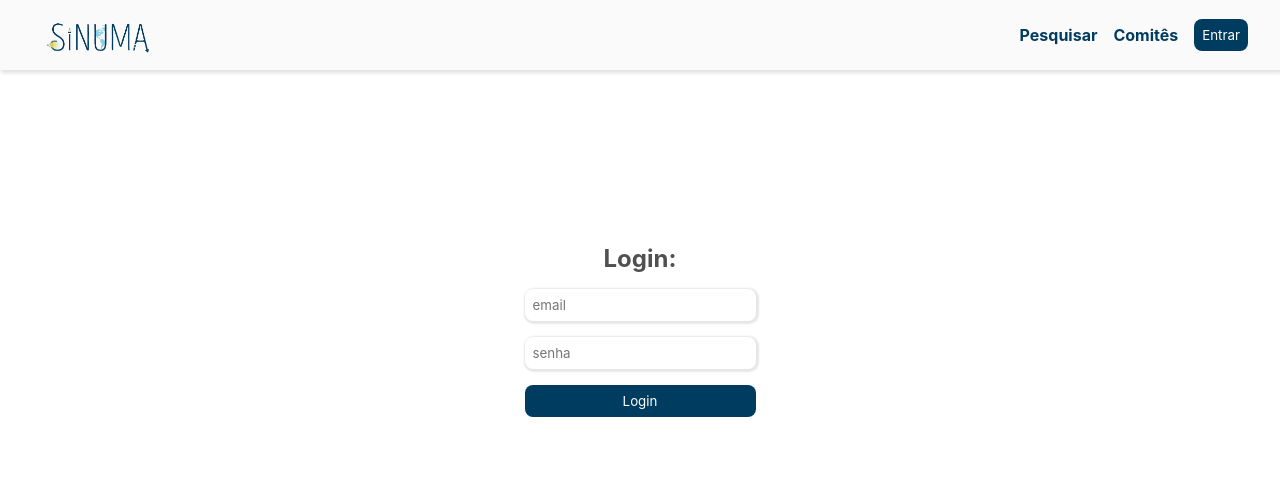
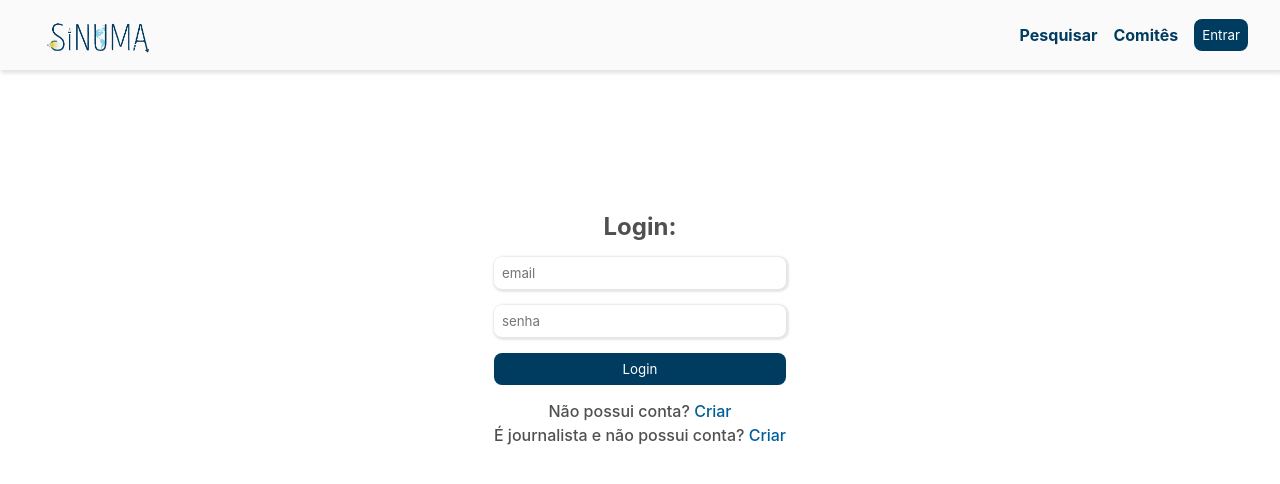
Before and after one commit to Vitoudi/simjopa, a Next.js app in the folder client/: page /login in a window 1280 px wide. Shown: the top 484 px of the page. Built offline with nearby package versions, Linux system fonts and the light colour scheme; no server answers.

Commit message:
fix login and sign up form

```diff
--- a/client/globalContext/auth/AuthContext.tsx
+++ b/client/globalContext/auth/AuthContext.tsx
@@ -14,7 +14,7 @@ export interface AuthContextData {
   loginUser: (email: string, password: string) => Promise<LoginResponse>;
   getUserAuthToken: () => string | null;
   signUpUser: (info: CreateUserDto) => Promise<LoginResponse>;
-  signUpJournalist: (info: CreateJournalistDto) => Promise<void>;
+  signUpJournalist: (info: CreateJournalistDto) => Promise<LoginResponse>;
 }
 
 
@@ -91,10 +91,19 @@ export default function AuthContextProvider({ children }: PropsWithChildren<{}>)
 
     }
 
-    async function signUpJournalist(info: CreateJournalistDto) {
-      const signUpJournalistRes = await makeRequestToSignUpJournalist(info);
+    async function signUpJournalist(info: CreateJournalistDto): Promise<LoginResponse> {
 
-      handleSignUpResponse(signUpJournalistRes);
+         try {
+           const res = await makeRequestToSignUpJournalist(
+             info
+           );
+           handleSignUpResponse(res);
+           return { success: true, msg: "Ok" };
+         } catch (err) {
+           const errMsg = getErrorMsgFromErrorObj(err);
+           return { success: false, msg: errMsg };
+         }
+
     }
 
     useEffect(() => {
--- a/client/pages/login/Login.module.css
+++ b/client/pages/login/Login.module.css
@@ -4,3 +4,8 @@
     justify-content: center;
     min-height: 65vh;
 }
+
+.form-options-container {
+    margin-top: 1rem;
+
+}
--- a/client/pages/login/index.tsx
+++ b/client/pages/login/index.tsx
@@ -4,7 +4,8 @@ import { AuthContext } from '../../globalContext/auth/AuthContext';
 import FormContainer from '../../sheredComponents/FormContainer/FormContainer';
 import Input from '../../sheredComponents/Input/Input';
 import styles from "./Login.module.css";
-
+import Link from "next/link";
+import BottomFormMsg from '../../sheredComponents/BottomFormMsg/BottomFromMsg';
 
 
 interface Props {
@@ -51,7 +52,13 @@ export default function LoginPage({}: Props): ReactElement {
 
     return (
       <div className={styles["page"]}>
-        <FormContainer errorMsg={errorMsg} submitButtonText="Login" shouldShowDefaultSubmitButton={true} title="Login:" onSubmit={handleSubmit}>
+        <FormContainer
+          errorMsg={errorMsg}
+          submitButtonText="Login"
+          shouldShowDefaultSubmitButton={true}
+          title="Login:"
+          onSubmit={handleSubmit}
+        >
           <Input
             type="text"
             placeholder="email"
@@ -65,7 +72,14 @@ export default function LoginPage({}: Props): ReactElement {
             onValueChange={(value) => setPassword(value)}
           />
         </FormContainer>
-
+        <div className={styles["form-options-container"]}>
+          <BottomFormMsg href="/signup" redirectMsg="Criar">
+            Não possui conta?
+          </BottomFormMsg>
+          <BottomFormMsg href="/signup/journalist" redirectMsg="Criar">
+            É journalista e não possui conta?
+          </BottomFormMsg>
+        </div>
       </div>
     );
 }
--- a/client/pages/signup/components/SignUpUserForm.tsx
+++ b/client/pages/signup/components/SignUpUserForm.tsx
@@ -1,4 +1,4 @@
-import React, { ReactElement, useEffect, useState } from 'react'
+import React, { PropsWithChildren, ReactElement, useEffect, useState } from 'react'
 import CenteredPageContent from '../../../sheredComponents/CenteredPageContent/CenteredPageContent';
 import FormContainer from '../../../sheredComponents/FormContainer/FormContainer';
 import Input from '../../../sheredComponents/Input/Input';
@@ -15,7 +15,7 @@ export interface SignUpUserFormFields {
     imgFile?: File;
 }
 
-export default function SignUpUserForm({ onSubmit, errorMsg }: Props): ReactElement {
+export default function SignUpUserForm({ onSubmit, errorMsg, children }: PropsWithChildren<Props>): ReactElement {
 
     const [formFields, setFormFields] = useState<SignUpUserFormFields>({
         email: "",
@@ -72,6 +72,7 @@ export default function SignUpUserForm({ onSubmit, errorMsg }: Props): ReactElem
             placeholder="senha"
             onValueChange={(value) => changeFormField("password", value)}
           />
+          {children}
           <input
             type="file"
             name="imgFileInput"
--- /dev/null
+++ b/client/sheredComponents/BottomFormMsg/BottomFormMsg.module.css
@@ -0,0 +1,9 @@
+.bottom-form-msg {
+    text-align: center;
+    margin-bottom: .2rem;
+    font-weight: 500;
+}
+
+.redirect-msg {
+    color: var(--main-color-bright);
+}
--- /dev/null
+++ b/client/sheredComponents/BottomFormMsg/BottomFromMsg.tsx
@@ -0,0 +1,19 @@
+import React, { PropsWithChildren, ReactElement } from 'react'
+import styles from "./BottomFormMsg.module.css";
+import Link from "next/link";
+
+interface Props {
+    redirectMsg: string;
+    href: string;
+}
+
+export default function BottomFormMsg({ redirectMsg, href, children }: PropsWithChildren<Props>): ReactElement {
+    return (
+      <p className={styles["bottom-form-msg"]}>
+        {children}{" "}
+        <span className={styles["redirect-msg"]}>
+          <Link href={href}>{redirectMsg}</Link>
+        </span>
+      </p>
+    );
+}
```
Also changed, not shown: client/pages/signup/journalist/index.tsx (+45 -9 lines), client/sheredComponents/Input/SelectInput.tsx (added, +16 -0 lines), 1 other file (tests, documents, lock files or other folders).
